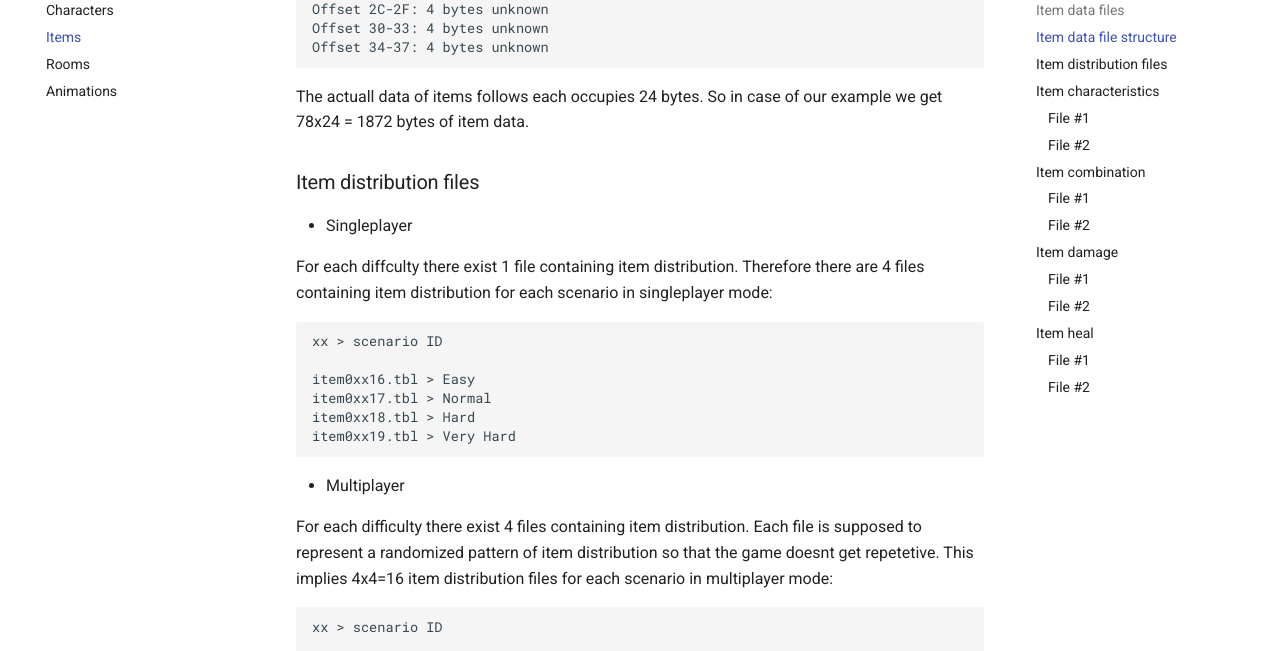
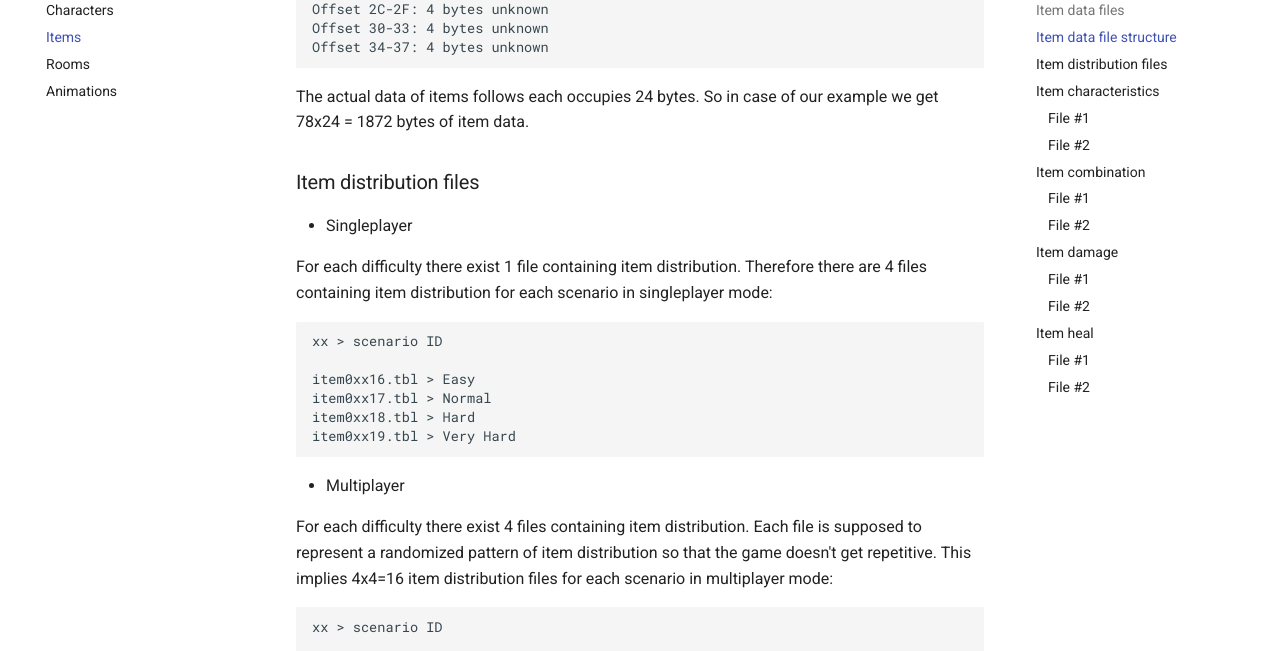
Before and after one commit to Outbreak-Research/Documentation, an MkDocs documentation site: the page built from docs/game data/items.md, in a window 1280 px wide and 900 px high, scrolled down 1721 px. Shown: the part 173-824 px from the top of the window. Built offline with MkDocs 1.6.1 and Material for MkDocs 9.7.7, drawn with Linux system fonts in a browser that asks for light colours; some of the changed text lies outside the part shown.

Commit message:
spelling fixes

````diff
--- a/docs/game data/items.md
+++ b/docs/game data/items.md
@@ -84,14 +84,14 @@ Offset 30-33: 4 bytes unknown
 Offset 34-37: 4 bytes unknown
 ```
 
-The actuall data of items follows each occupies 24 bytes.
+The actual data of items follows each occupies 24 bytes.
 So in case of our example we get 78x24 = 1872 bytes of item data.
 
 ### Item distribution files
 
 - Singleplayer
 
-For each diffculty there exist 1 file containing item distribution.
+For each difficulty there exist 1 file containing item distribution.
 Therefore there are 4 files containing item distribution for each scenario in singleplayer mode:
 
 ```
@@ -106,7 +106,7 @@ item0xx19.tbl > Very Hard
 - Multiplayer
 
 For each difficulty there exist 4 files containing item distribution.
-Each file is supposed to represent a randomized pattern of item distribution so that the game doesnt get repetetive.
+Each file is supposed to represent a randomized pattern of item distribution so that the game doesn't get repetitive.
 This implies 4x4=16 item distribution files for each scenario in multiplayer mode:
 
 ```
@@ -158,7 +158,7 @@ This flag can combine categories, tho some are unlikely to exist like recovery +
 
 - Offset 01: 1 byte flag decides item type
 
-This flag doesnt combine.
+This flag doesn't combine.
 
 | Value | Binary    |  Type                | Category Values  |
 | ------|---------- | ---------------      | -------------    |
````
Also changed, not shown: other parts of docs/game data/items.md (+13 -13 lines), docs/game data/characters.md (+1 -1 lines).
